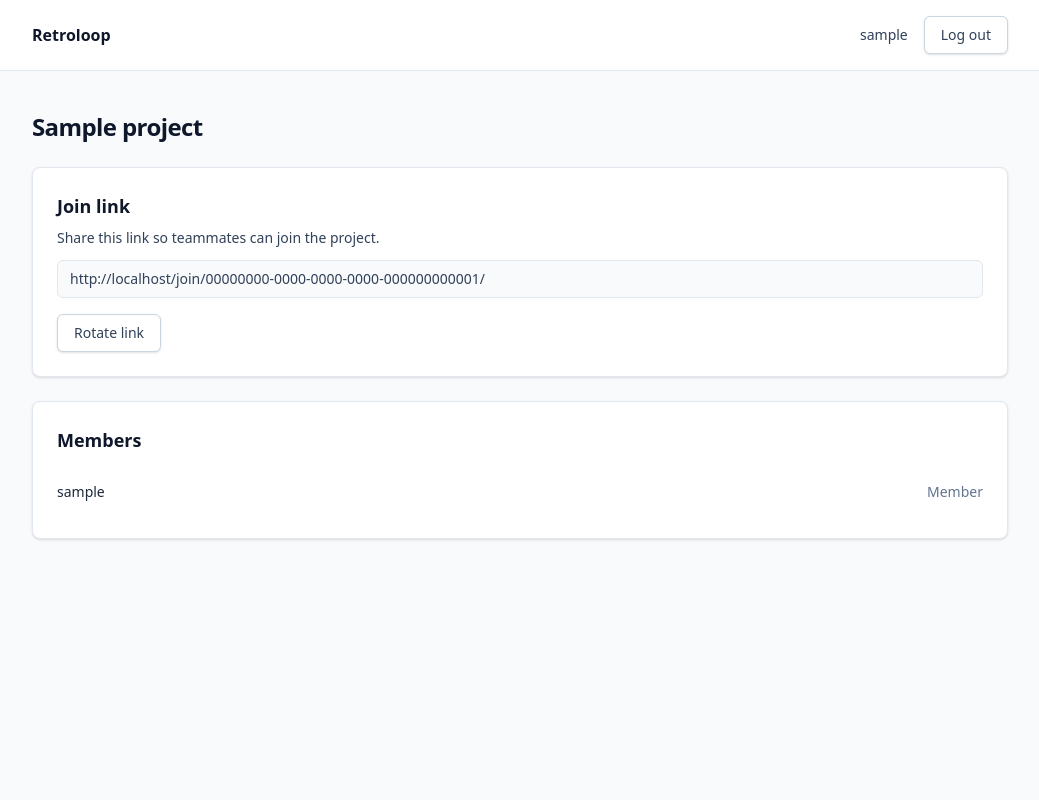
After one commit to kvl-ballester/retroloop, a Django app: page /1/ in a window 1280 px wide. The commit adds this page. Shown: the whole page, without its empty margins (120-1159 px from the left). Run offline with Django 5.2, Linux system fonts and the light colour scheme; a user stored in the database is signed in; tables that the repository leaves empty hold one stand-in row (values such as "Sample post"); style sheets or scripts are compiled from the project's sources.

Commit message:
Add projects app with membership and join links
Introduce Project and Membership models, plain permission predicates in
projects/permissions.py, and views to create a project, view it, rotate the
join link, and join by token. The home page now lists the user's projects.
Covers create, join, rotation, permission-denied, and anonymous cases in
tests/test_projects.py.

Closes #5

```diff
--- a/config/settings.py
+++ b/config/settings.py
@@ -37,6 +37,7 @@ INSTALLED_APPS = [
     'django.contrib.messages',
     'django.contrib.staticfiles',
     'accounts',
+    'projects',
 ]
 
 MIDDLEWARE = [
--- a/config/urls.py
+++ b/config/urls.py
@@ -7,4 +7,5 @@ urlpatterns = [
     path('', HomeView.as_view(), name='home'),
     path('admin/', admin.site.urls),
     path('accounts/', include('accounts.urls')),
+    path('', include('projects.urls')),
 ]
--- /dev/null
+++ b/projects/apps.py
@@ -0,0 +1,5 @@
+from django.apps import AppConfig
+
+
+class ProjectsConfig(AppConfig):
+    name = 'projects'
--- /dev/null
+++ b/projects/models.py
@@ -0,0 +1,47 @@
+import uuid
+
+from django.conf import settings
+from django.db import models
+
+
+class Project(models.Model):
+    name = models.CharField(max_length=200)
+    owner = models.ForeignKey(
+        settings.AUTH_USER_MODEL,
+        on_delete=models.CASCADE,
+        related_name='owned_projects',
+    )
+    join_token = models.UUIDField(default=uuid.uuid4, unique=True, editable=False)
+    created_at = models.DateTimeField(auto_now_add=True)
+
+    class Meta:
+        ordering = ['-created_at']
+
+    def __str__(self):
+        return self.name
+
+    def rotate_join_token(self):
+        self.join_token = uuid.uuid4()
+        self.save(update_fields=['join_token'])
+        return self.join_token
+
+
+class Membership(models.Model):
+    class Role(models.TextChoices):
+        MEMBER = 'MEMBER', 'Member'
+        FACILITATOR = 'FACILITATOR', 'Facilitator'
+
+    project = models.ForeignKey(Project, on_delete=models.CASCADE, related_name='memberships')
+    user = models.ForeignKey(
+        settings.AUTH_USER_MODEL,
+        on_delete=models.CASCADE,
+        related_name='project_memberships',
+    )
+    role = models.CharField(max_length=20, choices=Role.choices, default=Role.MEMBER)
+    joined_at = models.DateTimeField(auto_now_add=True)
+
+    class Meta:
+        unique_together = ('project', 'user')
+
+    def __str__(self):
+        return f'{self.user.username} in {self.project.name}'
--- /dev/null
+++ b/projects/permissions.py
@@ -0,0 +1,29 @@
+from .models import Membership
+
+
+def is_member(user, project):
+    """True when user is the project owner or holds a membership row."""
+    if not user or not user.is_authenticated:
+        return False
+    return Membership.objects.filter(project=project, user=user).exists() or (
+        project.owner_id == user.id
+    )
+
+
+def is_facilitator(user, project):
+    """True when user owns the project or holds a FACILITATOR membership."""
+    if not user or not user.is_authenticated:
+        return False
+    if project.owner_id == user.id:
+        return True
+    return Membership.objects.filter(
+        project=project, user=user, role=Membership.Role.FACILITATOR
+    ).exists()
+
+
+def is_member_of_project(user, project):
+    return is_member(user, project)
+
+
+def is_facilitator_of_project(user, project):
+    return is_facilitator(user, project)
--- /dev/null
+++ b/projects/templates/projects/project_detail.html
@@ -0,0 +1,37 @@
+{% extends "base_app.html" %}
+
+{% block title %}{{ project.name }} - Retroloop{% endblock %}
+
+{% block content %}
+<div class="mx-auto max-w-5xl px-4 py-10 sm:px-6">
+    <h1 class="page-heading">{{ project.name }}</h1>
+
+    <div class="mt-6 panel">
+        <h2 class="text-lg font-semibold text-slate-900">Join link</h2>
+        <p class="mt-2 text-sm text-slate-700">
+            Share this link so teammates can join the project.
+        </p>
+        <p class="mt-3 break-all rounded-md border border-slate-200 bg-slate-50 px-3 py-2 text-sm text-slate-700">
+            {{ join_url }}
+        </p>
+        {% if can_facilitate %}
+            <form method="post" action="{% url 'rotate_join_link' project.id %}" class="mt-4">
+                {% csrf_token %}
+                <button type="submit" class="btn-secondary">Rotate link</button>
+            </form>
+        {% endif %}
+    </div>
+
+    <div class="mt-6 panel">
+        <h2 class="text-lg font-semibold text-slate-900">Members</h2>
+        <ul class="mt-4 divide-y divide-slate-200">
+            {% for membership in memberships %}
+                <li class="flex items-center justify-between py-3">
+                    <span class="text-sm text-slate-800">{{ membership.user.username }}</span>
+                    <span class="text-sm text-slate-500">{{ membership.get_role_display }}</span>
+                </li>
+            {% endfor %}
+        </ul>
+    </div>
+</div>
+{% endblock %}
--- /dev/null
+++ b/projects/urls.py
@@ -0,0 +1,10 @@
+from django.urls import path
+
+from . import views
+
+urlpatterns = [
+    path('new/', views.create_project, name='create_project'),
+    path('<int:project_id>/', views.project_detail, name='project_detail'),
+    path('<int:project_id>/rotate/', views.rotate_join_link, name='rotate_join_link'),
+    path('join/<uuid:token>/', views.join_project, name='join_project'),
+]
--- /dev/null
+++ b/projects/views.py
@@ -0,0 +1,63 @@
+from django.contrib.auth.decorators import login_required
+from django.http import Http404
+from django.shortcuts import get_object_or_404, redirect, render
+from django.urls import reverse
+from django.views.decorators.http import require_http_methods
+
+from .forms import ProjectForm
+from .models import Membership, Project
+from .permissions import is_facilitator, is_member
+
+
+def join_project(request, token):
+    project = get_object_or_404(Project, join_token=token)
+    if not request.user.is_authenticated:
+        return redirect(f'{reverse("login")}?next={request.path}')
+    if not is_member(request.user, project):
+        Membership.objects.create(project=project, user=request.user)
+    return redirect('project_detail', project_id=project.id)
+
+
+@login_required
+def project_detail(request, project_id):
+    project = get_object_or_404(Project, id=project_id)
+    if not is_member(request.user, project):
+        raise Http404('No Project matches the given query.')
+    memberships = Membership.objects.filter(project=project).select_related('user')
+    return render(
+        request,
+        'projects/project_detail.html',
+        {
+            'project': project,
+            'memberships': memberships,
+            'can_facilitate': is_facilitator(request.user, project),
+            'join_url': request.build_absolute_uri(
+                reverse('join_project', kwargs={'token': project.join_token})
+            ),
+        },
+    )
+
+
+@login_required
+@require_http_methods(['GET', 'POST'])
+def create_project(request):
+    form = ProjectForm(request.POST or None)
+    if request.method == 'POST' and form.is_valid():
+        project = form.save(commit=False)
+        project.owner = request.user
+        project.save()
+        Membership.objects.create(
+            project=project, user=request.user, role=Membership.Role.FACILITATOR
+        )
+        return redirect('project_detail', project_id=project.id)
+    return render(request, 'projects/project_form.html', {'form': form})
+
+
+@login_required
+@require_http_methods(['POST'])
+def rotate_join_link(request, project_id):
+    project = get_object_or_404(Project, id=project_id)
+    if not is_facilitator(request.user, project):
+        raise Http404('No Project matches the given query.')
+    project.rotate_join_token()
+    return redirect('project_detail', project_id=project.id)
```
Also changed, not shown: config/views.py (+13 -0 lines), projects/admin.py (added, +15 -0 lines), projects/forms.py (added, +10 -0 lines), projects/templates/projects/project_form.html (added, +19 -0 lines), templates/home.html (+25 -3 lines), tests/test_projects.py (added, +246 -0 lines), projects/__init__.py (added), projects/migrations/0001_initial.py (added), projects/migrations/__init__.py (added).
